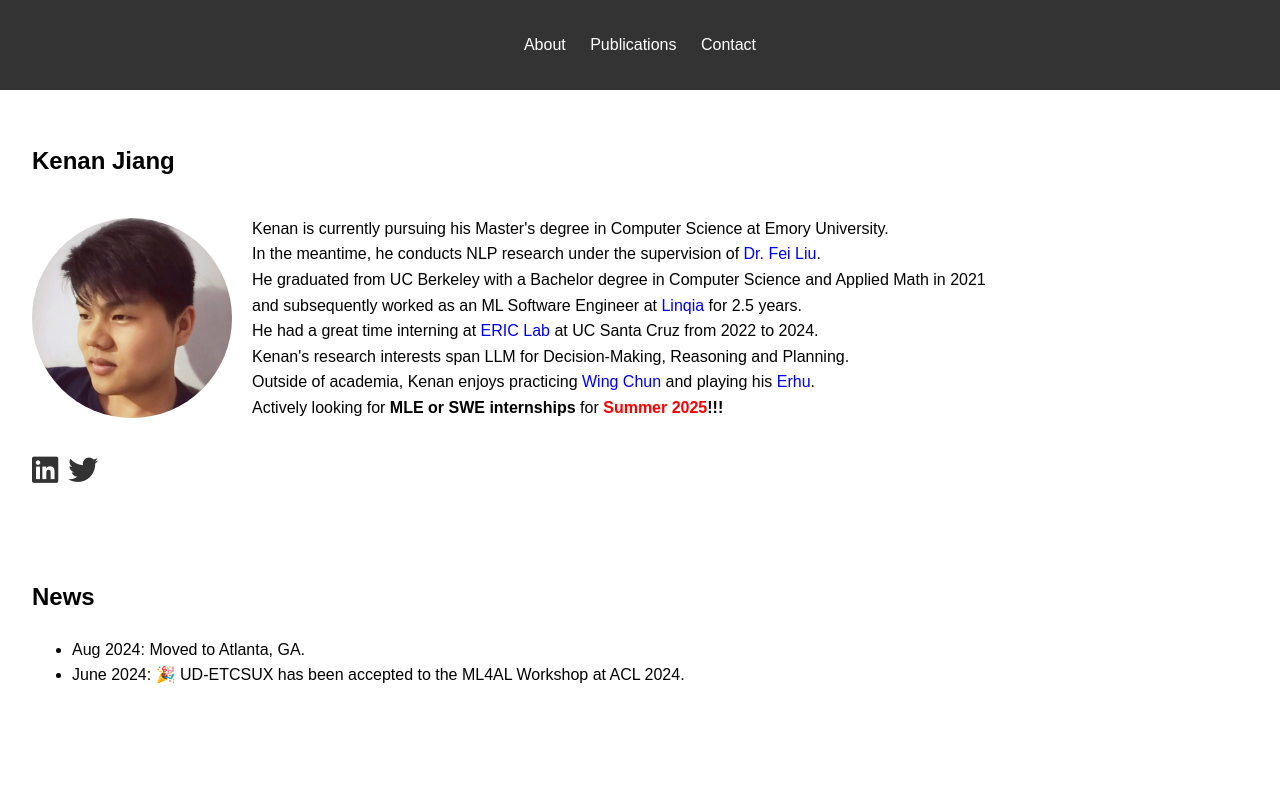
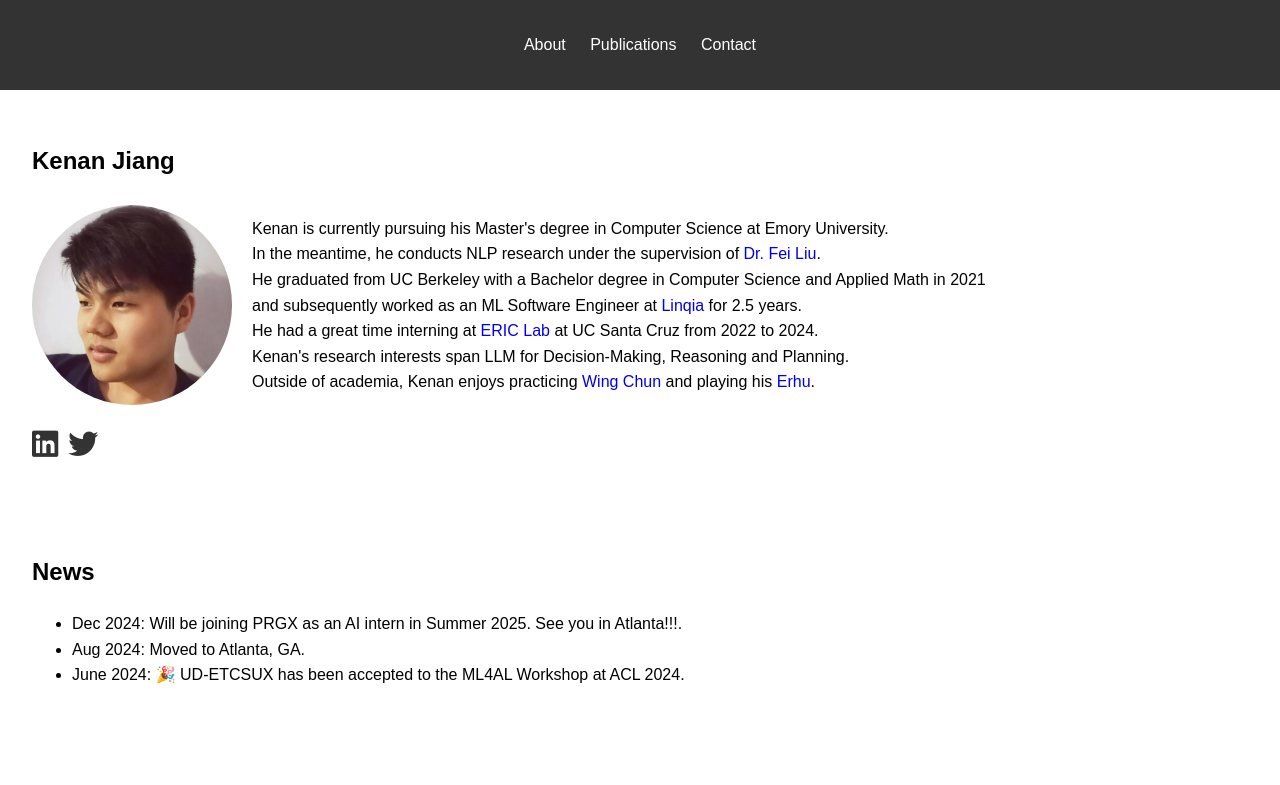
Before and after one commit to Kenan-jeff-Jiang/Kenan-jeff-Jiang.github.io, a plain HTML site: page index.html in a window 1280 px wide. Shown: the top 785 px of the page. Drawn offline with Linux system fonts and the light colour scheme.

Commit message:
Update index.html

```diff
--- a/index.html
+++ b/index.html
@@ -33,7 +33,6 @@
                 Outside of academia, Kenan enjoys practicing
                 <a href="https://en.wikipedia.org/wiki/Wing_Chun">Wing Chun</a> and playing his
                 <a href="https://en.wikipedia.org/wiki/Erhu" target="_blank">Erhu</a>. <br>
-                Actively looking for <strong>MLE or SWE internships </strong> for <strong><span style="color: red;">Summer 2025</span>!!!</strong>
             </p>
         </div>
         <div class="social-icons">
@@ -48,6 +47,7 @@
     <section id="news">
         <h2>News</h2>
         <ul class="news-list">
+            <li>Dec 2024: Will be joining PRGX as an AI intern in Summer 2025. See you in Atlanta!!!.</li>
             <li>Aug 2024: Moved to Atlanta, GA.</li>
             <li>June 2024: 🎉 UD-ETCSUX has been accepted to the ML4AL Workshop at ACL 2024.</li>
         </ul>
```
